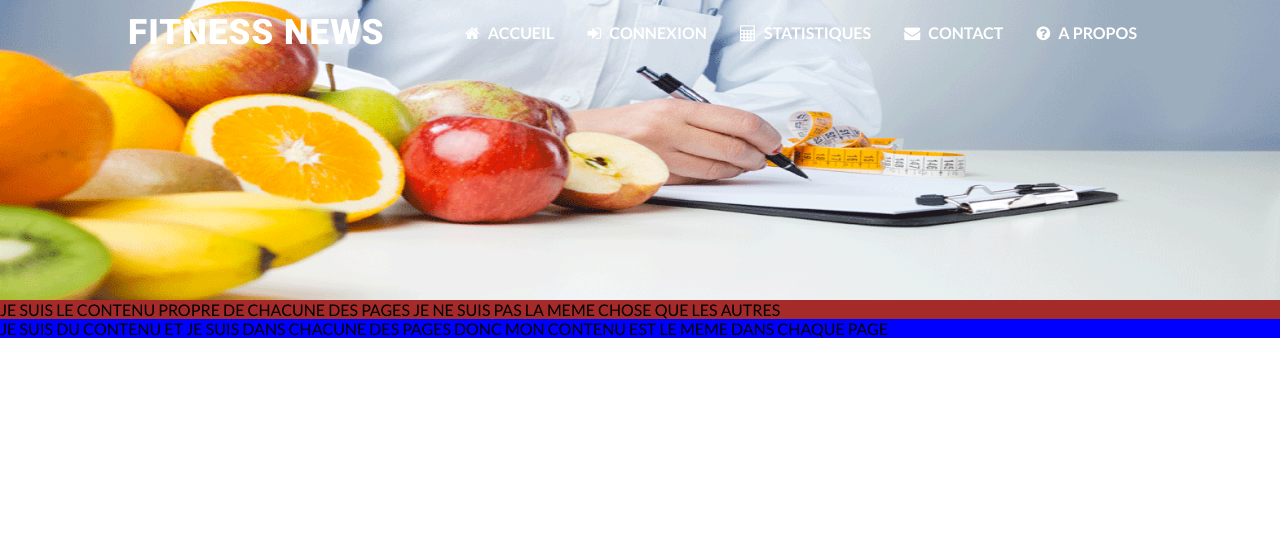
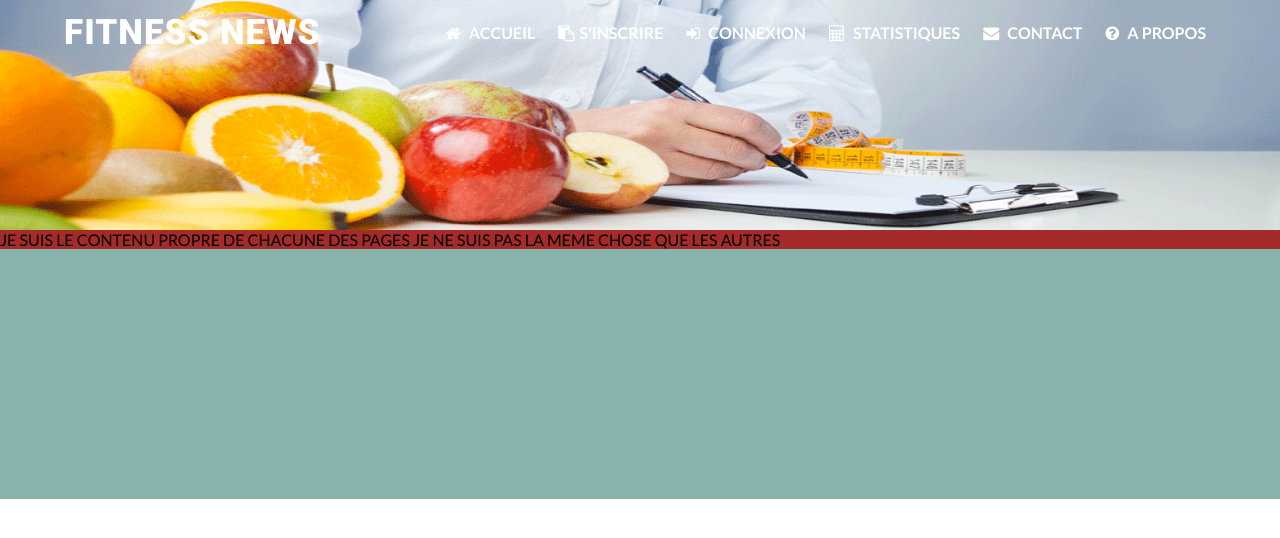
Before and after one commit to YacineAkki/Project_Web_MIASHS, a PHP site: page / in a window 1280 px wide. Shown: the top 538 px of the page. Run offline with PHP 8.4, Linux system fonts and the light colour scheme.

Commit message:
Ajustement du header et création du footer

```diff
--- a/index.html
+++ b/index.html
@@ -31,6 +31,7 @@
                 <div class="navbox">
 
                   <a href="index.html"><i class="fa fa-home" aria-hidden="true"></i> Accueil</a>
+                  <a href="templates/nouveau.php"><i class="fa fa-clipboard" aria-hidden="true"></i>S'inscrire</a>
                   <a href="templates/Connexion.html"><i class="fa fa-sign-in" aria-hidden="true"></i> Connexion</a>
                   <a href="templates/Statistiques.html"><i class="fa fa-calculator" aria-hidden="true"></i> Statistiques</a>
                   <a href="templates/Contact.html"><i class="fa fa-envelope" aria-hidden="true"></i> Contact</a>
@@ -53,16 +54,26 @@
 
     <script src="scripts/app.js" type="text/javascript"></script>
 
-    <div class="container-pers">
+    <section class="container-pers">
       JE SUIS LE CONTENU PROPRE DE CHACUNE DES PAGES JE NE SUIS PAS LA MEME CHOSE
       QUE LES AUTRES
-    </div>
+    </section>
 
 
 
 
-    <footer>
-      JE SUIS DU CONTENU ET JE SUIS DANS CHACUNE DES PAGES DONC MON CONTENU EST LE MEME DANS CHAQUE PAGE
+    <footer class="bas-page">
+      <div class="inner">
+        <div class="section">
+
+        </div>
+        <div class="section">
+
+        </div>
+        <div class="section">
+
+        </div>
+      </div>
     </footer>
 
 
--- a/styles/Header.css
+++ b/styles/Header.css
@@ -4,7 +4,7 @@ nav.menu{
 
 	background-image: url('../ressources/HeaderImage.png');
 	background-size:100% 300px;
-	height: 300px;
+	height: 230px;
 	width: 100%;
 	line-height: 66px;
 
@@ -30,8 +30,8 @@ h1.titre{
 }
 /**boîte contenant la navigation inclus dans nav.menu*/
 div.navbox{
+	float : right;
 
-	float : right;
 }
 /**boîte contenant la navigation inclus dans navbox*/
 div.navbox a{
@@ -40,7 +40,7 @@ div.navbox a{
 	color : #ffff;
 	text-transform: uppercase;
 	font-weight: 700;
-	padding: 0px; margin: 0px 15px;
+	padding: 0px; margin: 0px 10px;
 	transition: all 0.3s ease-in-out; /** le temps pour que s'affiche un effet sur les élements a*/
 	border-bottom: 2px solid transparent; /**une bordure transparente pour ne pas qu'elle se charge et plus de fluidité*/
 	padding-bottom: 3px;
@@ -65,6 +65,7 @@ div.toggle{
 	align-items: center;
 	float: right;
 	cursor: pointer;
+
 }
 /** les traits blancs de l'hamburger*/
 span.toggleicons,span.toggleicons:before,span.toggleicons:after{
@@ -105,22 +106,20 @@ div.toggle span.toggleicons:after{
 
 
 /**Ce sont les modifications apportés lorsque la fenêtre sera réduite */
-@media only screen and (max-width: 888px){
+@media only screen and (max-width: 1200px){
 	html, body{
 		overflow-x: hidden;
 	}
-	nav.menu{
-		height: 150px;
-	}
+
 	div.navbox{
 
 		position: absolute;
-		top: 150px;right: 0px;
+		top:0px;right: 0px;
 		width: 200px;height: 100%;
-		background-image: url(../ressources/NavMobile.jpg);
-		background-size: 200px 903px;
+		background-color: #88B3AD;
 		transform: translateX(100%);
 		transition: all 0.3s ease-in-out;
+
 	}
 
 	div.navbox a{
@@ -132,6 +131,14 @@ div.toggle span.toggleicons:after{
 	}
 	div.toggle{
 		display: flex;
-		margin-top: 84px;
+		margin-right: 160px;
+	}
+
+	div.container-pers{
+
+	}
+
+	div.bas-page{
+
 	}
 }
--- a/styles/Normalize.css
+++ b/styles/Normalize.css
@@ -1,24 +1,27 @@
 @import url('https://fonts.googleapis.com/css?family=Lato:100,300,400,900|Roboto:300,500,900&display=swap');
 
 html, body{
-
 	margin: 0px;
 	padding: 0px;
 	font-family: 'Lato';
 }
 /** Une boîte incluant la boite du titre et la boite de navigation et servant à centrer ces deux là*/
 div.inner{
+	width: 90%;
+	margin : auto;
 
-	width: 80%;
-	margin : auto;
 }
 
-div.container-pers{
+section.container-pers{
 
 	background-color: brown;
 }
 
-footer{
+footer.bas-page{
+	height: 250px;
+	width: 100%;
+	background-color: #88B3AD;
 
-	background-color: blue;
+
+
 }
```
Also changed, not shown: ressources/NavMobile.jpg (deleted).
